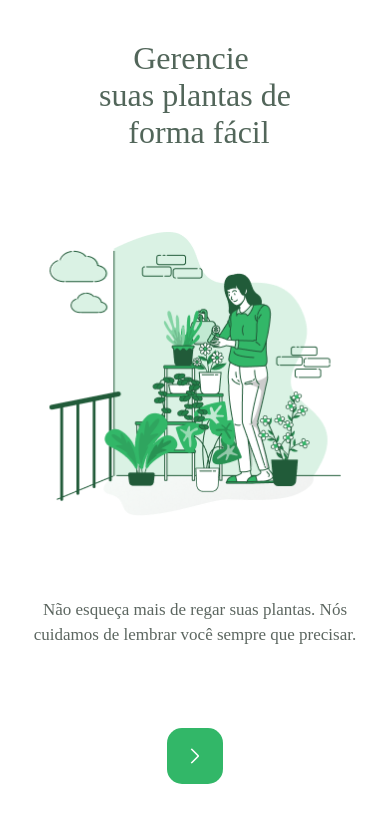
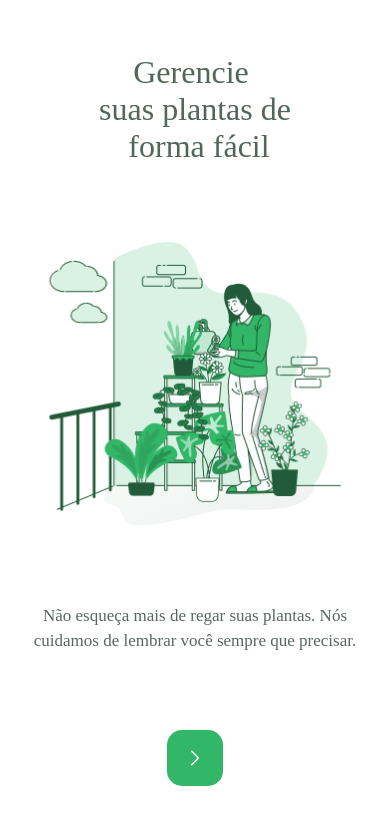
Before and after one commit to marciordj/plant-timer, a React Native app: screen / in a window 390 px wide. Shown: the top 824 px of the page. Built offline with nearby package versions, Linux system fonts and the light colour scheme.

Commit message:
style(welcome): add margin top

```diff
--- a/src/Pages/Welcome.tsx
+++ b/src/Pages/Welcome.tsx
@@ -37,6 +37,7 @@ const styles = StyleSheet.create({
     fontSize: 32,
     color: colors.heading,
     textAlign: 'center',
+    marginTop: 15,
   },
   image: {
     width: 292,
```
